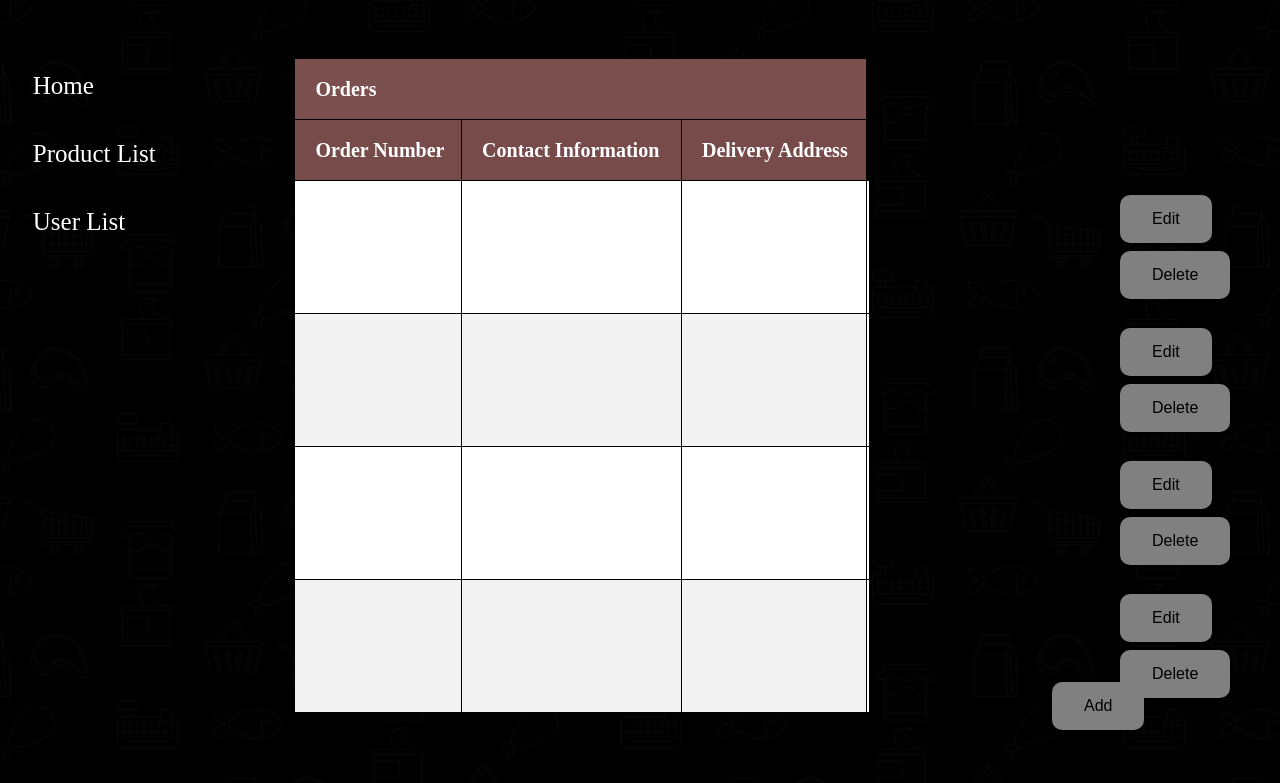
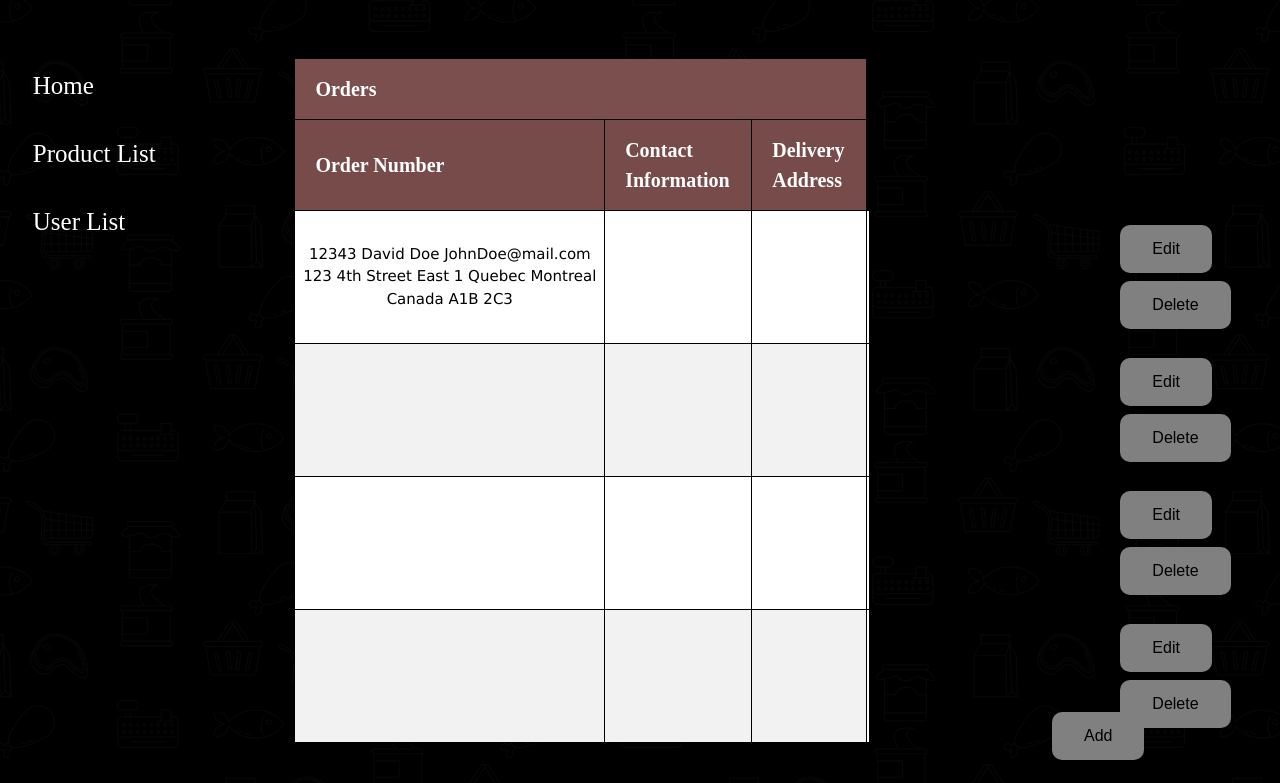
Before and after one commit to Ellendra-JH/mave, a PHP site: page /OrderListAndEdit/OrderList.php in a window 1280 px wide. Shown: the part 128-911 px from the top of the page. Run offline with PHP 8.4, Linux system fonts and the light colour scheme; a user stored in the database is signed in; some libraries are stand-ins or nearby versions.

Commit message:
Read from file

```diff
--- a/OrderListAndEdit/OrderList.php
+++ b/OrderListAndEdit/OrderList.php
@@ -68,7 +68,13 @@ session_start();
 						<th>Delivery Address</th>
 					</tr>
 					<tr  id = "samplerow">
-						<td></td>
+						<td>
+							<?php
+								$myfile = fopen("Orders.txt", "r") or die("Unable to open file!");
+								echo fread($myfile,filesize("Orders.txt"));
+								fclose($myfile);
+							?>
+						</td>
 						<td></td>
 						<td> </td>
 						<td style = "background-color:white; max-width:1px;"><a href="EditOrderList.php"  class="button">Edit</a>
@@ -76,7 +82,8 @@ session_start();
 					</tr>
 					<tr>
 						<td></td>
-						<td></td>
+						<td>
+						</td>
 						<td></td>
 						<td style = "background-color:white; max-width:1px;"><a input type = "button" href="EditOrderList.php"  class="button">Edit</a>
 							<a onclick="toDelete(this);" href="#delete" class="button";>Delete</a></td>
--- /dev/null
+++ b/OrderListAndEdit/Orders.txt
@@ -0,0 +1,10 @@
+12343
+David
+Doe
+JohnDoe@mail.com
+123 4th Street East
+1
+Quebec
+Montreal
+Canada
+A1B 2C3
```
Also changed, not shown: OrderListAndEdit/ProcessEdit.php (+27 -2 lines).
